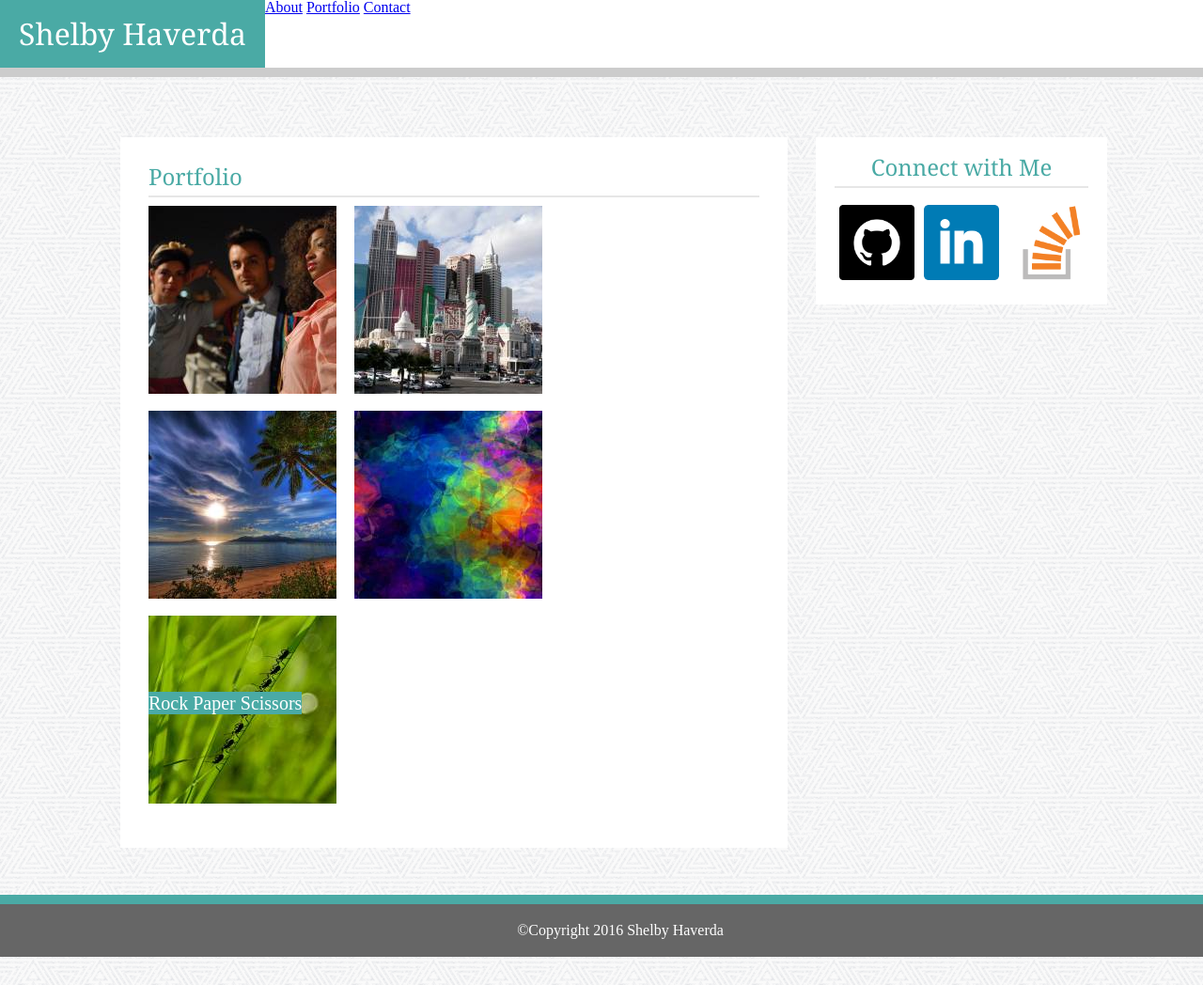
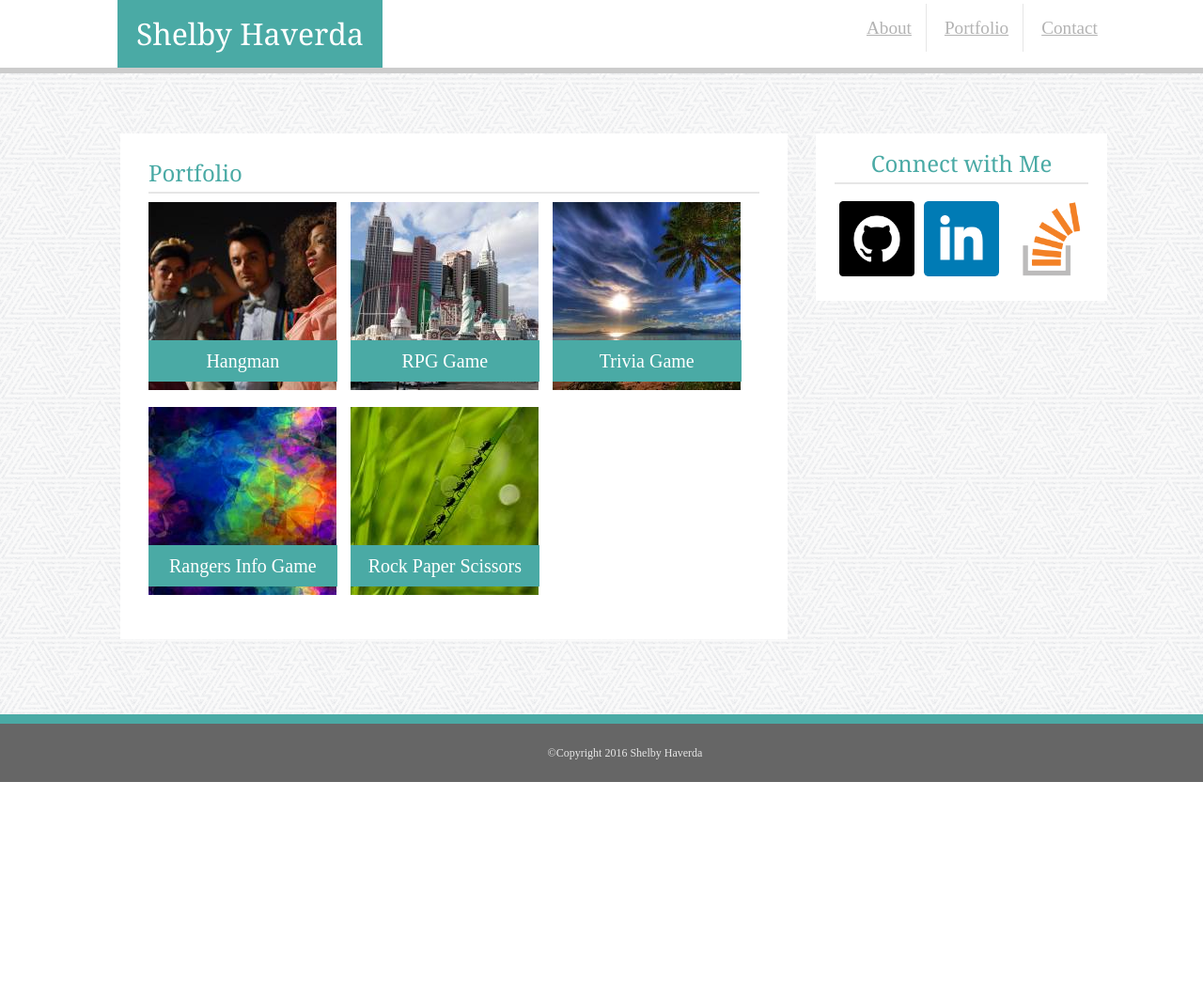
Before and after one commit to Shaverda/Basic-Portfolio, a PHP site: page /portfolio.html in a window 1280 px wide; the page is wider, and only the part inside the window is pictured. Shown: that part at 94% size. After the commit the page ends 832 px from the top of that part, so only its background shows below. Run offline with PHP 8.4, Linux system fonts and the light colour scheme.

Commit message:
fixed all the things besides nav-bar responsiveness and footer staying at bottom

```diff
--- a/assets/styles.css
+++ b/assets/styles.css
@@ -4,7 +4,14 @@ body {
 hr {
 	border: 1px solid #e6e6e6;
 }
-
+.nav-links {
+	color: #b3b3b3;
+	padding: 15px 15px 15px 15px;
+	font-size: 1.2em;
+}
+.nav-border {
+	border-right: 1px solid #e6e6e6;
+}
 li {
 	display: inline-block;
 }
@@ -16,11 +23,12 @@ li {
 header {
 	display: flex;
 	background-color: #ffffff;
-	border-bottom: 10px #cccccc solid;
+	border-bottom: 6px #cccccc solid;
 	width: 100%;
 }
 .navigation{
 	justify-content: flex-end;
+	padding: 20px 20px 20px 500px;
 }
 .about-me-img {
 	height: 30%;
@@ -33,10 +41,14 @@ header {
 	border-top: 10px #4aaaa5 solid;
 	background-color: #666666;
 	width: 100%;
-	margin: 30px 0px;
+	margin: 30px 0px 0px 0px;
 	color: #fff;
-	padding: 20px;
-	float: bottom; clear: both;
+	padding: 25px;
+	font-size: 75%;
+	color: #e6e6e6;
+	bottom: 0%;
+	overflow: auto;
+	float: left;
 }
 .container {
 	margin-top: 5%;
@@ -53,6 +65,7 @@ h1 {
 	font-family: 'Georgia', Times, "Times New Roman", serif;
 	padding : 20px;
 	background-color: #4aaaa5;
+	margin-left: 125px;
 }
  h2, h4, h5,h6 {
 	color: #4aaaa5;
@@ -84,12 +97,20 @@ p {
 img {
 	padding: 1px 15px 10px 0px;
 }
-
+figure {
+	display: block;
+}
 .box {
 	background: #4aaaa5;
 	color: #fff;
 	text-align: center;
     font-size: 20px;
     position: absolute;
-    bottom: 5%;
+    bottom: 12%;
+    width: 84%;
+    padding: 10px 10px 10px 10px;
 }
+.portfolio-projects {
+	position: relative;
+	float: left;
+}
--- a/portfolio.html
+++ b/portfolio.html
@@ -8,10 +8,10 @@
 <body>
 	<header>
 		<h1>Shelby Haverda</h1>
-		<ul>
-			<li><a href="index.html">About</a></li>
-			<li><a href="portfolio.html">Portfolio</a></li>
-			<li><a href="contact.html">Contact</a></li>
+		<ul class="navigation">
+			<li><a class ="nav-links nav-border" href="index.html">About</a></li>
+			<li><a class ="nav-links nav-border" href="portfolio.html">Portfolio</a></li>
+			<li><a class ="nav-links" href="contact.html">Contact</a></li>
 		</ul>
 	</header>
 
@@ -21,16 +21,26 @@
 			<div class ="main-content">
 				<h2>Portfolio</h2>
 				<hr>
+				<div class="portfolio-projects">
 					<img src="images/project1.jpg" alt="Hangman project">
 					<figure class="box box1">Hangman</figure>
+				</div>
+				<div class="portfolio-projects">
 					<img src="images/project2.jpg" alt="RPG game">
 					<figure class="box box2">RPG Game</figure>
+				</div>
+				<div class="portfolio-projects">
 					<img src="images/project3.jpg" alt="trivia game">
 					<figure class="box box3">Trivia Game</figure>
+				</div>
+				<div class="portfolio-projects">
 					<img src="images/project4.jpg" alt="Rangers info game">
 					<figure class="box box4">Rangers Info Game</figure>
+				</div>
+				<div class="portfolio-projects">
 					<img src="images/project5.jpg" alt="Rock Paper Scissors">
 					<figure class="box box5">Rock Paper Scissors</figure>
+				</div>
 			</div>
 		</section>
 
```
Also changed, not shown: contact.html (+8 -7 lines), index.html (+4 -4 lines). Lines whose indentation alone changed are shown as unchanged.
